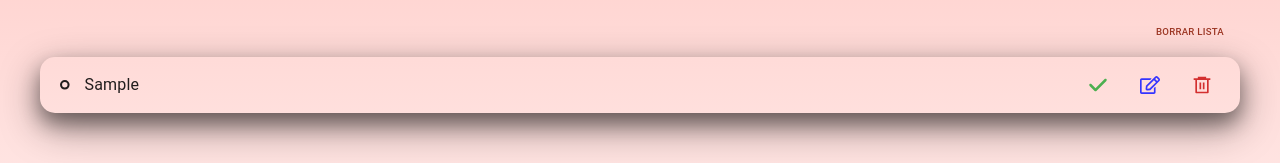
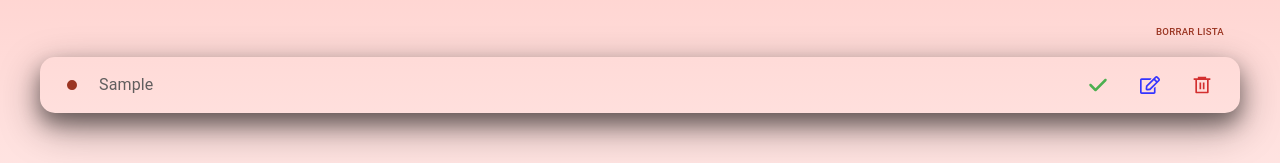
Before and after one commit to paulanabelgonzalez/AtareADA, a React (Vite) app: page / in a window 1280 px wide. Both pictures are taken after typing "Sample" into the empty fields and a click on the button "AGREGAR". Shown: the part 274-437 px from the top of the page. Built offline with nearby package versions, Linux system fonts and the light colour scheme.

Commit message:
agregue animacion y funcion de tarea realizada

```diff
--- a/src/components/List.jsx
+++ b/src/components/List.jsx
@@ -21,6 +21,7 @@ import { FaCheck } from "react-icons/fa6";
 import { FaRegEdit } from "react-icons/fa";
 import { RiDeleteBin6Line } from "react-icons/ri";
 import { SiListmonk } from "react-icons/si";
+import { TbPointFilled } from "react-icons/tb";
 
 import { TaskContext } from "../context/TaskContext";
 
@@ -67,6 +68,7 @@ export const List = () => {
 		handleDeleteAll,
 		handleDeleteTask,
 		handleTaskCompleted,
+		showBubble,
 		tasks,
 		updateTaskAttribute,
 	} = useContext(TaskContext);
@@ -123,7 +125,9 @@ export const List = () => {
 			</Box>
 			<Box
 				sx={{
-					width: "100%",
+					position: "sticky", //por ahora, preguntarle a aldi como pasarlo a fixed
+					minWidth: { xs: "96%" },
+					width: { lg: "1200px" },
 					maxWidth: "1200px",
 					m: "auto",
 					p: "0px 10px",
@@ -138,15 +142,23 @@ export const List = () => {
 						sx={{
 							display: "flex",
 							justifyContent: "space-between",
-							paddingBlock: 1,
+							padding: "10px",
 						}}
 					>
 						<Typography sx={{ display: "flex", alignItems: "center" }}>
-							<span>
-								<SiListmonk style={{ fontSize: ".6rem" }} />
+							<span style={{ display: "flex" }}>
+								<TbPointFilled
+									style={{ fontSize: "1.5rem", color: "#9b3522" }}
+								/>
 							</span>
-							<span style={{ marginInlineStart: "15px" }}>
-								Tarea de ejemplo
+							<span
+								style={{
+									marginInlineStart: "15px",
+									fontWeight: 600,
+									color: "#615e5e",
+								}}
+							>
+								Ejemplo
 							</span>
 						</Typography>
 						<Stack
@@ -188,11 +200,17 @@ export const List = () => {
 							}}
 						>
 							<Typography sx={{ display: "flex", alignItems: "center" }}>
-								{/* {task.task} */}
-								<span>
-									<SiListmonk style={{ fontSize: ".6rem" }} />
+								<span style={{ display: "flex" }}>
+									<TbPointFilled
+										style={{ fontSize: "1.5rem", color: "#9b3522" }}
+									/>{" "}
 								</span>
-								<span style={{ marginInlineStart: "15px" }}>{task.task}</span>
+								<span
+									className={`task-text ${task.completed ? "completed" : ""}`}
+									style={{ marginInlineStart: "15px", color: "#615e5e" }}
+								>
+									{task.task}
+								</span>
 							</Typography>
 							<Stack
 								direction="row"
@@ -200,12 +218,16 @@ export const List = () => {
 								sx={{ gap: { xs: "" } }}
 							>
 								<CheckTooltip title="Marcar como realizada">
+									<Box>
+										<Box className="button">
 											<IconButton
 												onClick={() => handleTaskCompleted(task.id)}
 												sx={{ color: "#4caf50" }}
 											>
 												<FaCheck style={{ fontSize: "20px" }} />
 											</IconButton>
+										</Box>
+									</Box>
 								</CheckTooltip>
 								<EditTooltip title="Editar">
 									<IconButton
@@ -235,6 +257,9 @@ export const List = () => {
 						</Box>
 					))
 				)}
+			</Box>
+			<Box>
+				{showBubble && <Box className="task-completed">Realizada.</Box>}
 			</Box>
 			<Global
 				styles={{
--- a/src/context/TaskContext.jsx
+++ b/src/context/TaskContext.jsx
@@ -5,9 +5,9 @@ import { getAddedTasks, setTasksLS } from "../LocalStorage";
 export const TaskContext = createContext();
 
 export const TaskProvider = ({ children }) => {
+	const [completedTasks, setCompletedTasks] = useState([]);
+	const [showBubble, setShowBubble] = useState(false);
 	const [tasks, setTasks] = useState(getAddedTasks());
-
-	const [completedTasks, setCompletedTasks] = useState([]);
 
 	useEffect(() => {
 		setTasksLS(tasks);
@@ -38,14 +38,35 @@ export const TaskProvider = ({ children }) => {
 		setTasks(updatedTasks);
 	};
 
+	const handleBubbleShow = () => {
+		setShowBubble(true);
+		setTimeout(() => {
+			setShowBubble(false);
+		}, 2000);
+	};
+
 	const handleTaskCompleted = (selectedTaskId) => {
 		const taskToComplete = findByTaskId(selectedTaskId);
+
 		if (taskToComplete) {
-			const updatedTask = { ...taskToComplete, completed: true };
-			setTasks((prevTasks) =>
-				prevTasks.filter((task) => task.id !== selectedTaskId)
+			const updatedTasks = tasks.map((task) =>
+				task.id === selectedTaskId ? { ...task, completed: true } : task
 			);
-			setCompletedTasks((prevCompleted) => [...prevCompleted, updatedTask]);
+			setTasks(updatedTasks);
+
+			setTimeout(() => {
+				const taskWithCompletion = { ...taskToComplete, completed: true };
+				setCompletedTasks((prevCompleted) => [
+					...prevCompleted,
+					taskWithCompletion,
+				]);
+
+				setTasks((prevTasks) =>
+					prevTasks.filter((task) => task.id !== selectedTaskId)
+				);
+
+				handleBubbleShow();
+			}, 700);
 		}
 	};
 	console.log(completedTasks);
@@ -67,6 +88,7 @@ export const TaskProvider = ({ children }) => {
 				handleDeleteAll,
 				handleDeleteTask,
 				handleTaskCompleted,
+				showBubble,
 				tasks,
 				updateTaskAttribute,
 			}}
--- a/src/index.css
+++ b/src/index.css
@@ -4,3 +4,73 @@ body,
 	height: 100%;
 	margin: 0;
 }
+
+.task-text {
+	font-size: 1rem;
+	color: black;
+	position: relative;
+	cursor: pointer;
+	transition: color 0.5s ease;
+}
+
+.task-text.completed {
+	color: rgba(0, 0, 0, 0.5);
+}
+
+.task-text::after {
+	content: "";
+	position: absolute;
+	left: 0;
+	bottom: 38%;
+	height: 2px;
+	width: 100%;
+	background-color: rgba(0, 0, 0, 0.5);
+	transform: scaleX(0);
+	transition: transform 0.5s ease;
+	transform-origin: left;
+}
+
+.task-text.completed::after {
+	transform: scaleX(1);
+}
+
+/* burbuja */
+.task-completed {
+	position: relative;
+	display: flex;
+	justify-content: center;
+	align-items: center;
+	width: 125px;
+	height: 125px;
+	border-radius: 50%;
+	font-size: 18px;
+	border: none;
+	bottom: 100px;
+	left: 48%;
+	color: white;
+	transition: ease-in;
+	box-shadow: 0 25px 35px transparent, inset 0 15px 35px 6px #9b3522;
+	animation: animate 6s linear infinite, animate2 3s ease-in;
+}
+
+.view {
+	display: none;
+}
+
+@keyframes animate {
+	0% {
+		margin-top: 0;
+	}
+	100% {
+		margin-top: -170px;
+	}
+}
+
+@keyframes animate2 {
+	0% {
+		margin-left: 0;
+	}
+	100% {
+		margin-left: 70px;
+	}
+}
```
Lines whose indentation alone changed are shown as unchanged.
